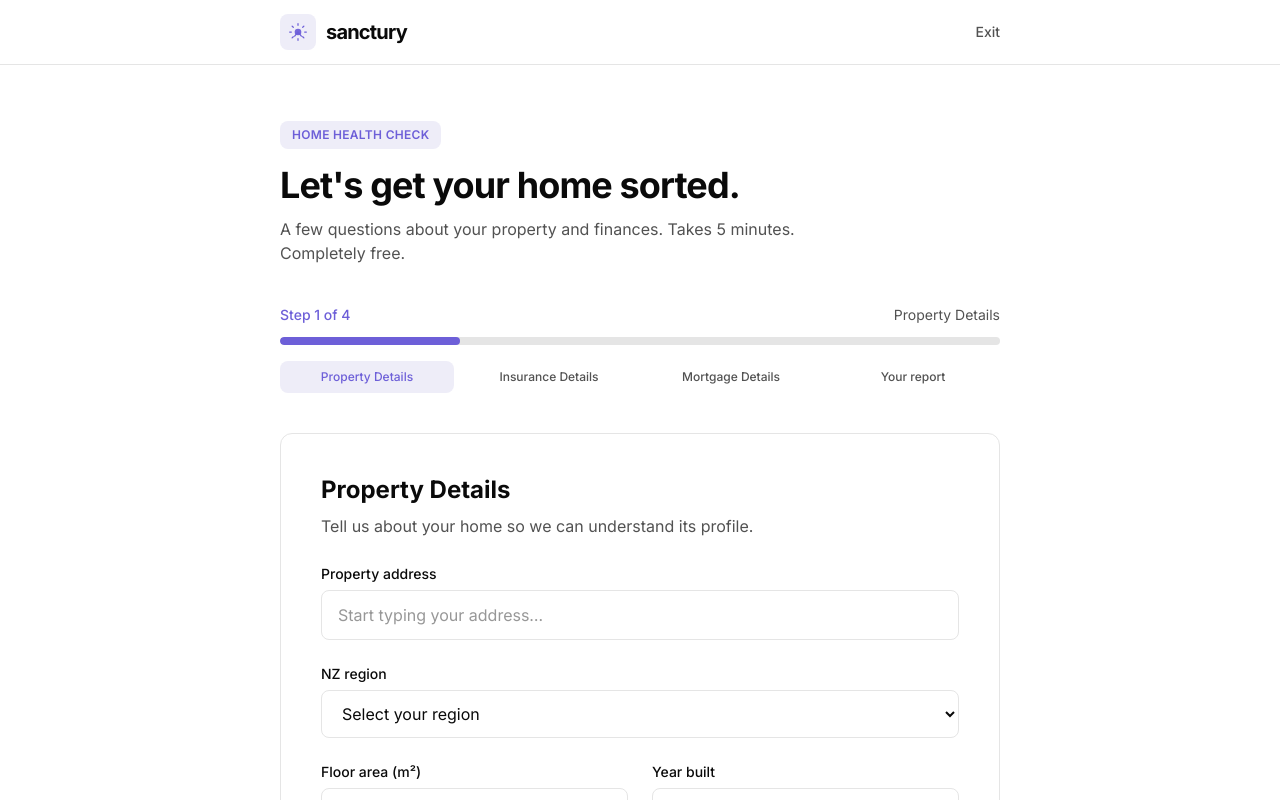
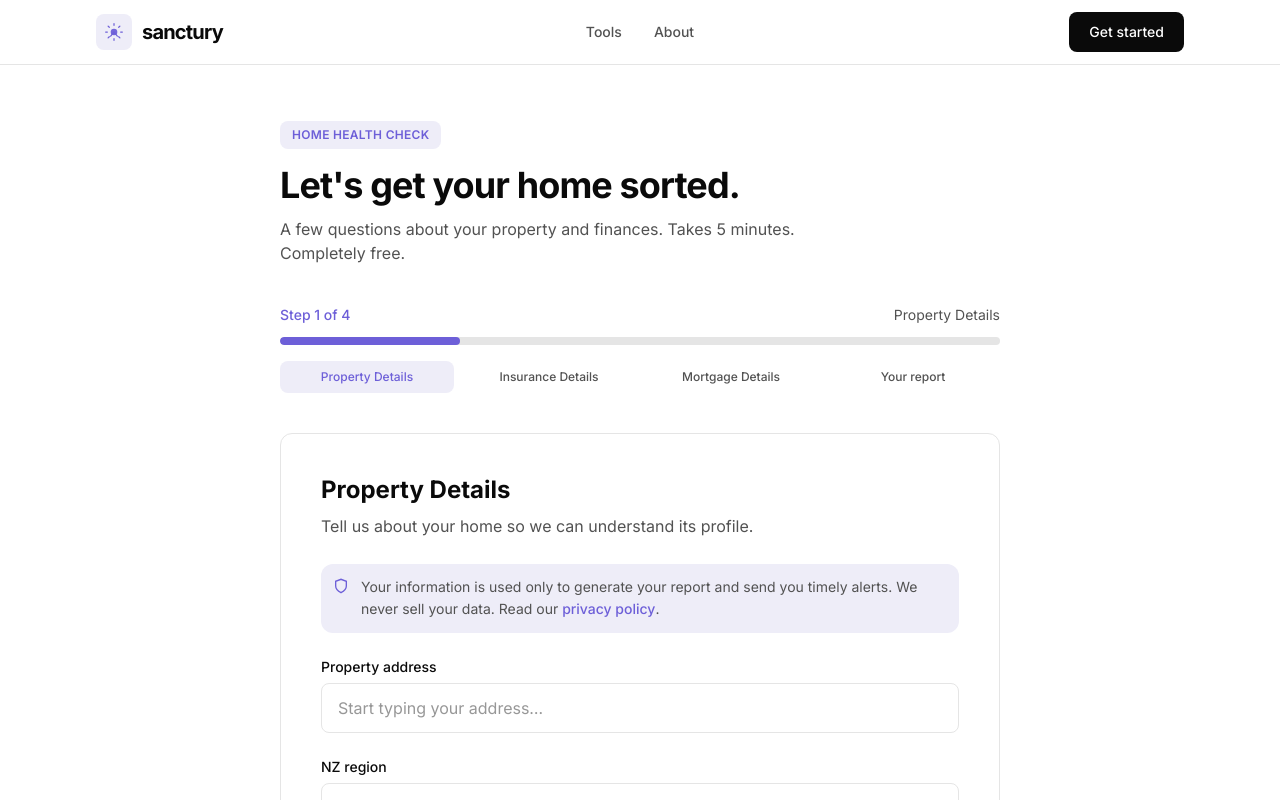
Before and after one commit to ratherspicy/sanctury, a Next.js app: page /check in a window 1280 px wide. Shown: the top 800 px of the page. Built offline with nearby package versions, Linux system fonts and the light colour scheme.

Commit message:
fix: magic link redirect, spacing bug, site header, privacy notice

```diff
--- a/app/check/home-health-check-form.tsx
+++ b/app/check/home-health-check-form.tsx
@@ -205,6 +205,30 @@ export function HomeHealthCheckForm() {
               </h2>
               <p className="mt-2 text-muted">
                 Tell us about your home so we can understand its profile.
+              </p>
+            </div>
+
+            <div className="flex gap-3 rounded-xl bg-[#EEEDF8] p-3">
+              <svg
+                viewBox="0 0 24 24"
+                className="mt-0.5 h-4 w-4 shrink-0 text-violet"
+                fill="none"
+                stroke="currentColor"
+                strokeWidth="2"
+                aria-hidden
+              >
+                <path d="M12 22s8-4 8-10V5l-8-3-8 3v7c0 6 8 10 8 10z" />
+              </svg>
+              <p className="text-sm leading-relaxed text-muted">
+                Your information is used only to generate your report and send
+                you timely alerts. We never sell your data. Read our{" "}
+                <Link
+                  href="/privacy"
+                  className="font-medium text-violet hover:underline"
+                >
+                  privacy policy
+                </Link>
+                .
               </p>
             </div>
 
--- a/app/check/page.tsx
+++ b/app/check/page.tsx
@@ -1,23 +1,10 @@
-import Link from "next/link";
-import { SancturyLogo } from "../components/sanctury-logo";
+import { SiteHeader } from "../components/site-header";
 import { HomeHealthCheckForm } from "./home-health-check-form";
 
 export default function CheckPage() {
   return (
     <div className="flex min-h-full flex-col">
-      <header className="sticky top-0 z-50 border-b border-border bg-surface">
-        <nav className="mx-auto flex h-16 max-w-3xl items-center justify-between px-6">
-          <Link href="/" aria-label="Sanctury home">
-            <SancturyLogo />
-          </Link>
-          <Link
-            href="/"
-            className="text-sm font-medium text-muted transition-colors hover:text-foreground"
-          >
-            Exit
-          </Link>
-        </nav>
-      </header>
+      <SiteHeader />
 
       <main className="flex-1 bg-surface">
         <div className="mx-auto max-w-3xl px-6 py-10 lg:py-14">
--- /dev/null
+++ b/app/components/site-header.tsx
@@ -0,0 +1,32 @@
+import { SancturyLogo } from "./sanctury-logo";
+
+export function SiteHeader() {
+  return (
+    <header className="sticky top-0 z-50 border-b border-border bg-surface">
+      <nav className="mx-auto grid h-16 max-w-6xl grid-cols-[1fr_auto_1fr] items-center px-6 lg:px-8">
+        <a href="/" aria-label="Sanctury home" className="justify-self-start">
+          <SancturyLogo />
+        </a>
+        <div className="hidden items-center gap-8 md:flex">
+          <a
+            href="#tools"
+            className="text-sm font-medium text-muted transition-colors hover:text-foreground"
+          >
+            Tools
+          </a>
+          <a
+            href="#about"
+            className="text-sm font-medium text-muted transition-colors hover:text-foreground"
+          >
+            About
+          </a>
+        </div>
+        <div className="flex items-center justify-self-end">
+          <a href="/check" className="btn-primary">
+            Get started
+          </a>
+        </div>
+      </nav>
+    </header>
+  );
+}
--- a/app/page.tsx
+++ b/app/page.tsx
@@ -1,3 +1,4 @@
+import { SiteHeader } from "./components/site-header";
 import { SancturyLogo } from "./components/sanctury-logo";
 
 const tools = [
@@ -70,38 +71,7 @@ const tools = [
 export default function Home() {
   return (
     <div className="flex min-h-full flex-col bg-surface">
-      <header className="sticky top-0 z-50 border-b border-border bg-surface">
-        <nav className="mx-auto grid h-16 max-w-6xl grid-cols-[1fr_auto_1fr] items-center px-6 lg:px-8">
-          <a href="/" aria-label="Sanctury home" className="justify-self-start">
-            <SancturyLogo />
-          </a>
-          <div className="hidden items-center gap-8 md:flex">
-            <a
-              href="#tools"
-              className="text-sm font-medium text-muted transition-colors hover:text-foreground"
-            >
-              Tools
-            </a>
-            <a
-              href="#about"
-              className="text-sm font-medium text-muted transition-colors hover:text-foreground"
-            >
-              About
-            </a>
-          </div>
-          <div className="flex items-center gap-6 justify-self-end">
-            <a
-              href="/agent/login"
-              className="text-sm font-medium text-muted transition-colors hover:text-foreground"
-            >
-              Agent login
-            </a>
-            <a href="/check" className="btn-primary">
-              Get started
-            </a>
-          </div>
-        </nav>
-      </header>
+      <SiteHeader />
 
       <main className="flex-1">
         <section className="bg-surface">
--- a/app/report/page.tsx
+++ b/app/report/page.tsx
@@ -1,23 +1,10 @@
-import Link from "next/link";
-import { SancturyLogo } from "../components/sanctury-logo";
+import { SiteHeader } from "../components/site-header";
 import { ReportView } from "./report-view";
 
 export default function ReportPage() {
   return (
     <div className="flex min-h-full flex-col">
-      <header className="sticky top-0 z-50 border-b border-border bg-surface">
-        <nav className="mx-auto flex h-16 max-w-4xl items-center justify-between px-6">
-          <Link href="/" aria-label="Sanctury home">
-            <SancturyLogo />
-          </Link>
-          <Link
-            href="/check"
-            className="text-sm font-medium text-muted transition-colors hover:text-foreground"
-          >
-            New check
-          </Link>
-        </nav>
-      </header>
+      <SiteHeader />
 
       <main className="flex-1 bg-surface">
         <div className="mx-auto max-w-4xl px-6 py-10 lg:py-14">
--- a/app/report/report-view.tsx
+++ b/app/report/report-view.tsx
@@ -226,8 +226,8 @@ export function ReportView() {
           />
         </div>
         <p className="rounded-xl bg-background p-5 text-base leading-relaxed text-muted">
-          With {mortgage.daysUntilRefix} days until your refix, it&apos;s a good
-          time to compare structures. Routing income through your revolving
+          With {mortgage.daysUntilRefix} days until your refix,
+          it&apos;s a good time to compare structures. Routing income through your revolving
           credit facility could save around{" "}
           <span className="font-medium text-foreground">
             {formatCurrency(mortgage.revolvingCreditSavings)}
--- a/lib/auth/auth-callback-url.ts
+++ b/lib/auth/auth-callback-url.ts
@@ -5,6 +5,7 @@ export function getAuthCallbackUrl(siteUrl?: string): string {
   const base = (
     siteUrl ??
     process.env.NEXT_PUBLIC_SITE_URL ??
+    (process.env.VERCEL_URL ? `https://${process.env.VERCEL_URL}` : undefined) ??
     "http://localhost:3000"
   ).replace(/\/$/, "");
 
```
